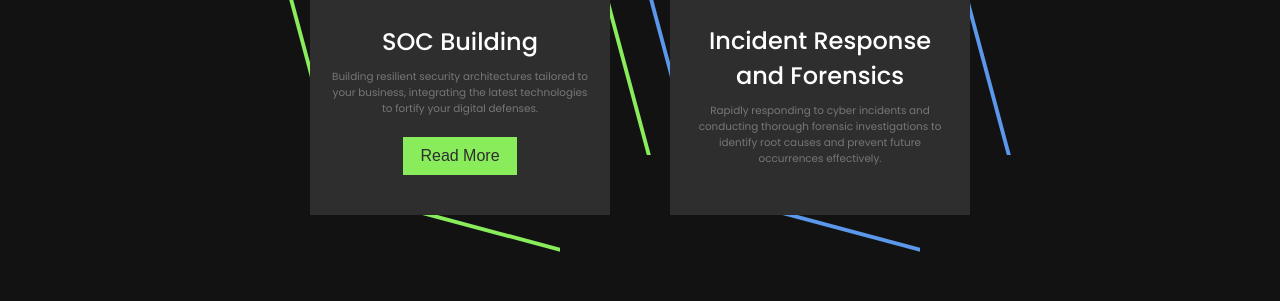
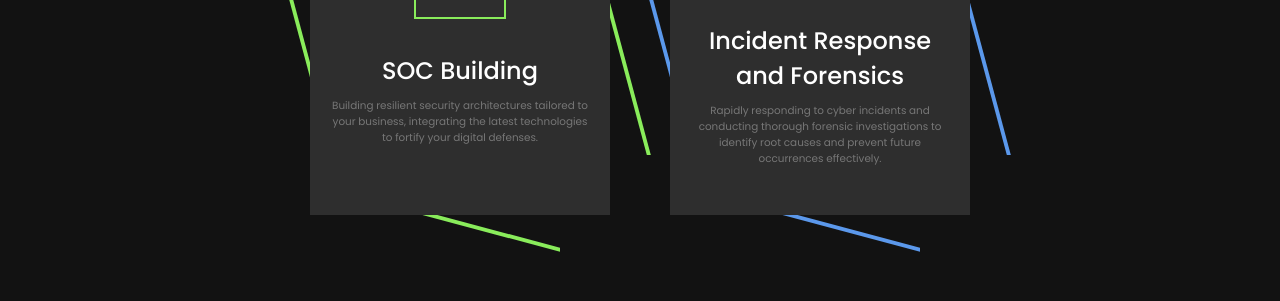
Before and after one commit to olaarowolo/firstcyberinstinct.com, a plain HTML site: page index.html in a window 1280 px wide. Shown: the part 2205-2506 px from the top of the page. Drawn offline with nearby package versions, Linux system fonts and the light colour scheme; a script that the page names is missing.

Commit message:
remove last read more

```diff
--- a/index.html
+++ b/index.html
@@ -161,7 +161,6 @@
                         <h3>SOC Building</h3>
                         <p>Building resilient security architectures tailored to your business, integrating the latest
                             technologies to fortify your digital defenses.
-                        </p><a href="soc-building.html">Read More</a>
                     </div>
                 </div>
             </div>
```
